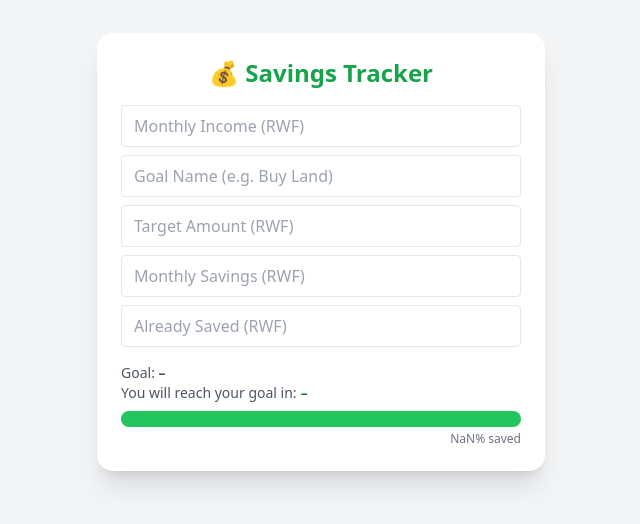
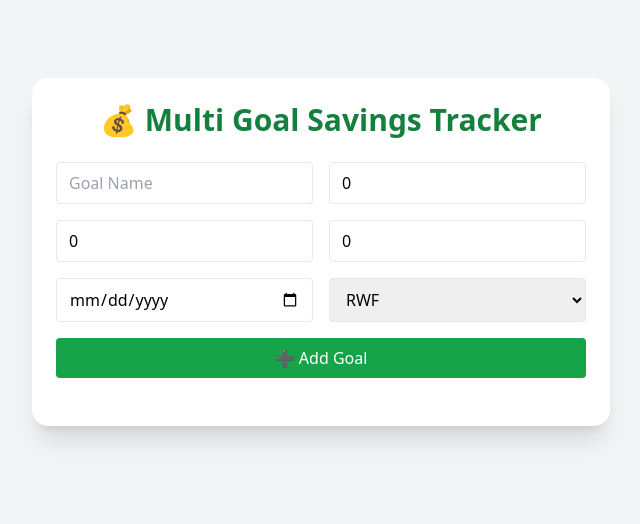
Before and after one commit to SethNdagijimana/savingTracker, a React (Create React App) app: page / in a window 1280 px wide. Shown: the part 168-692 px from the top of the page, without its empty margins (319-959 px from the left). Built offline with nearby package versions, Linux system fonts and the light colour scheme.

Commit message:
added currency and modified UI

```diff
--- a/src/components/SavingTracker/SavingTracker.jsx
+++ b/src/components/SavingTracker/SavingTracker.jsx
@@ -1,75 +1,151 @@
-import React, { useState } from "react"
+import React, { useEffect, useState } from "react"
+
+const currencies = ["RWF", "USD", "EUR"]
 
 const SavingTracker = () => {
-  const [monthlyIncome, setMonthlyIncome] = useState(0)
-  const [goalName, setGoalName] = useState("")
-  const [targetAmount, setTargetAmount] = useState(0)
-  const [monthlySavings, setMonthlySavings] = useState(0)
-  const [savedSoFar, setSavedSoFar] = useState(0)
+  const [goals, setGoals] = useState(() => {
+    const saved = localStorage.getItem("savingsGoals")
+    return saved ? JSON.parse(saved) : []
+  })
 
-  const monthsToGoal = Math.ceil((targetAmount - savedSoFar) / monthlySavings)
-  const progressPercent = Math.min((savedSoFar / targetAmount) * 100, 100)
+  const [newGoal, setNewGoal] = useState({
+    goalName: "",
+    targetAmount: 0,
+    monthlySavings: 0,
+    savedSoFar: 0,
+    deadline: "",
+    currency: "RWF"
+  })
+
+  useEffect(() => {
+    localStorage.setItem("savingsGoals", JSON.stringify(goals))
+  }, [goals])
+
+  const addGoal = () => {
+    if (
+      !newGoal.goalName ||
+      newGoal.targetAmount <= 0 ||
+      newGoal.monthlySavings <= 0
+    )
+      return
+    setGoals([...goals, newGoal])
+    setNewGoal({
+      goalName: "",
+      targetAmount: 0,
+      monthlySavings: 0,
+      savedSoFar: 0,
+      deadline: "",
+      currency: "RWF"
+    })
+  }
+
+  const calculateProgress = (goal) => {
+    const remaining = goal.targetAmount - goal.savedSoFar
+    const months = Math.ceil(remaining / goal.monthlySavings)
+    const percent = Math.min((goal.savedSoFar / goal.targetAmount) * 100, 100)
+    return { months, percent }
+  }
 
   return (
-    <div className="max-w-md mx-auto mt-10 p-6 bg-white shadow-xl rounded-2xl space-y-4">
-      <h1 className="text-2xl font-bold text-center text-green-600">
-        💰 Savings Tracker
+    <div className="max-w-3xl mx-auto mt-10 p-6 bg-white shadow-xl rounded-2xl space-y-6">
+      <h1 className="text-3xl font-bold text-center text-green-700">
+        💰 Multi Goal Savings Tracker
       </h1>
 
-      <div className="space-y-2">
-        <input
-          type="number"
-          placeholder="Monthly Income (RWF)"
-          className="w-full border rounded px-3 py-2"
-          onChange={(e) => setMonthlyIncome(Number(e.target.value))}
-        />
+      <div className="grid gap-4 md:grid-cols-2">
         <input
           type="text"
-          placeholder="Goal Name (e.g. Buy Land)"
-          className="w-full border rounded px-3 py-2"
-          onChange={(e) => setGoalName(e.target.value)}
+          placeholder="Goal Name"
+          className="border rounded px-3 py-2"
+          value={newGoal.goalName}
+          onChange={(e) => setNewGoal({ ...newGoal, goalName: e.target.value })}
         />
         <input
           type="number"
-          placeholder="Target Amount (RWF)"
-          className="w-full border rounded px-3 py-2"
-          onChange={(e) => setTargetAmount(Number(e.target.value))}
+          placeholder="Target Amount"
+          className="border rounded px-3 py-2"
+          value={newGoal.targetAmount}
+          onChange={(e) =>
+            setNewGoal({ ...newGoal, targetAmount: Number(e.target.value) })
+          }
         />
         <input
           type="number"
-          placeholder="Monthly Savings (RWF)"
-          className="w-full border rounded px-3 py-2"
-          onChange={(e) => setMonthlySavings(Number(e.target.value))}
+          placeholder="Monthly Savings"
+          className="border rounded px-3 py-2"
+          value={newGoal.monthlySavings}
+          onChange={(e) =>
+            setNewGoal({ ...newGoal, monthlySavings: Number(e.target.value) })
+          }
         />
         <input
           type="number"
-          placeholder="Already Saved (RWF)"
-          className="w-full border rounded px-3 py-2"
-          onChange={(e) => setSavedSoFar(Number(e.target.value))}
+          placeholder="Already Saved"
+          className="border rounded px-3 py-2"
+          value={newGoal.savedSoFar}
+          onChange={(e) =>
+            setNewGoal({ ...newGoal, savedSoFar: Number(e.target.value) })
+          }
         />
+        <input
+          type="date"
+          className="border rounded px-3 py-2"
+          value={newGoal.deadline}
+          onChange={(e) => setNewGoal({ ...newGoal, deadline: e.target.value })}
+        />
+        <select
+          className="border rounded px-3 py-2"
+          value={newGoal.currency}
+          onChange={(e) => setNewGoal({ ...newGoal, currency: e.target.value })}
+        >
+          {currencies.map((c) => (
+            <option key={c}>{c}</option>
+          ))}
+        </select>
+        <button
+          className="md:col-span-2 bg-green-600 text-white rounded px-4 py-2 hover:bg-green-700"
+          onClick={addGoal}
+        >
+          ➕ Add Goal
+        </button>
       </div>
 
-      <div className="mt-4">
+      <div className="space-y-6">
+        {goals.map((goal, index) => {
+          const { months, percent } = calculateProgress(goal)
+          return (
+            <div key={index} className="p-4 border rounded-lg shadow-md">
+              <h2 className="text-xl font-bold text-gray-800">
+                🎯 {goal.goalName}
+              </h2>
               <p className="text-sm text-gray-600">
-          Goal: <span className="font-semibold">{goalName || "–"}</span>
+                Target: {goal.targetAmount.toLocaleString()} {goal.currency}
               </p>
               <p className="text-sm text-gray-600">
-          You will reach your goal in:
-          <span className="font-bold text-green-700 ml-1">
-            {isNaN(monthsToGoal) ? "–" : `${monthsToGoal} months`}
-          </span>
+                Monthly Savings: {goal.monthlySavings.toLocaleString()}{" "}
+                {goal.currency}
               </p>
-
-        {/* Progress bar */}
-        <div className="w-full bg-gray-200 rounded-full h-4 mt-2">
+              <p className="text-sm text-gray-600">
+                Already Saved: {goal.savedSoFar.toLocaleString()}{" "}
+                {goal.currency}
+              </p>
+              {goal.deadline && (
+                <p className="text-sm text-gray-500">
+                  Deadline: {goal.deadline}
+                </p>
+              )}
+              <div className="w-full bg-gray-200 rounded-full h-3 mt-2">
                 <div
-            className="bg-green-500 h-4 rounded-full"
-            style={{ width: `${progressPercent}%` }}
+                  className="bg-green-500 h-3 rounded-full transition-all duration-500"
+                  style={{ width: `${percent}%` }}
                 ></div>
               </div>
-        <p className="text-xs text-right mt-1 text-gray-500">
-          {progressPercent.toFixed(1)}% saved
+              <p className="text-sm text-gray-500 mt-1">
+                {percent.toFixed(1)}% saved — Estimated {months} months left
               </p>
+            </div>
+          )
+        })}
       </div>
     </div>
   )
```
Lines whose indentation alone changed are shown as unchanged.
